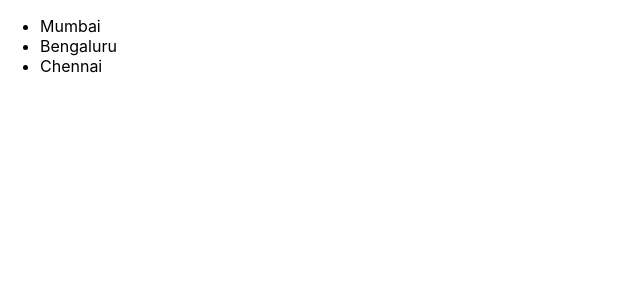
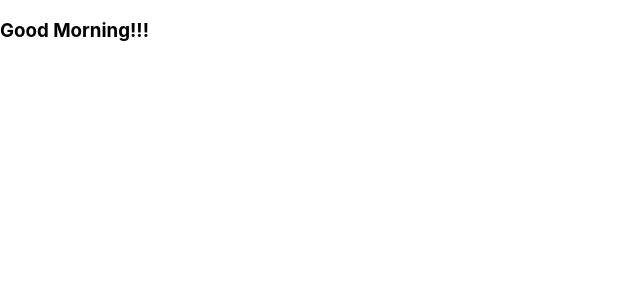
Before and after one commit to anupbaranwal/react-palyground, a React (Create React App) app: page / in a window 1280 px wide. Shown: the top 300 px of the page, without its empty margins (0-640 px from the left). Built offline with nearby package versions, Linux system fonts and the light colour scheme.

Commit message:
feat(day-1): ternary consitional rendering

```diff
--- a/src/App.js
+++ b/src/App.js
@@ -2,17 +2,9 @@ import React from "react";
 import "./App.css";
 
 const App = (props) => {
-  const cities = ["Mumbai", "Bengaluru", "Chennai"];
+  const showGreetings = true;
 
-  return (
-    <>
-      <ul>
-        {cities.map((city) => (
-          <li>{city}</li>
-        ))}
-      </ul>
-    </>
-  );
+  return <>{showGreetings ? <h3>Good Morning!!!</h3> : null}</>;
 };
 
 export default App;
```
